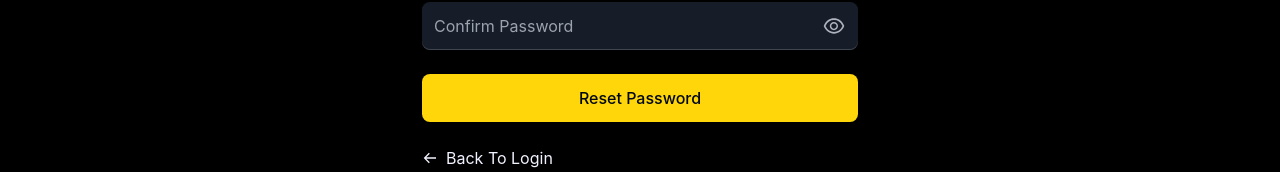
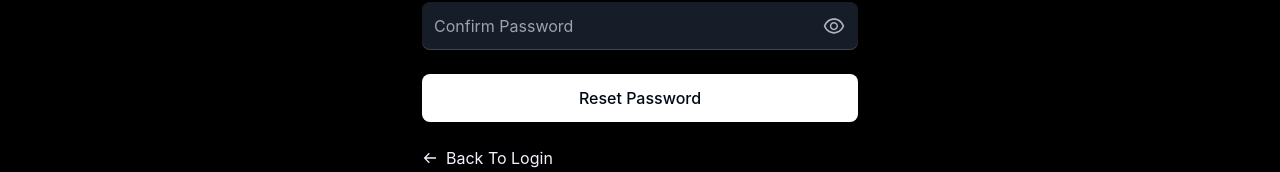
Before and after one commit to Sundanpatyad/AC_MERN, a React (Vite) app in the folder frontend/: page /update-password/1 in a window 1280 px wide. Shown: the part 475-647 px from the top of the page. Built offline with nearby package versions, Linux system fonts and the light colour scheme; no server answers; a web font is replaced by a local one.

Commit message:
push code

```diff
--- a/frontend/src/pages/UpdatePassword.jsx
+++ b/frontend/src/pages/UpdatePassword.jsx
@@ -113,7 +113,7 @@ function UpdatePassword() {
 
             <button
               type="submit"
-              className="mt-6 w-full rounded-[8px] bg-yellow-50 py-[12px] px-[12px] font-medium text-richblack-900"
+              className="mt-6 w-full rounded-[8px] bg-white py-[12px] px-[12px] font-medium text-richblack-900"
             >
               Reset Password
             </button>
```
